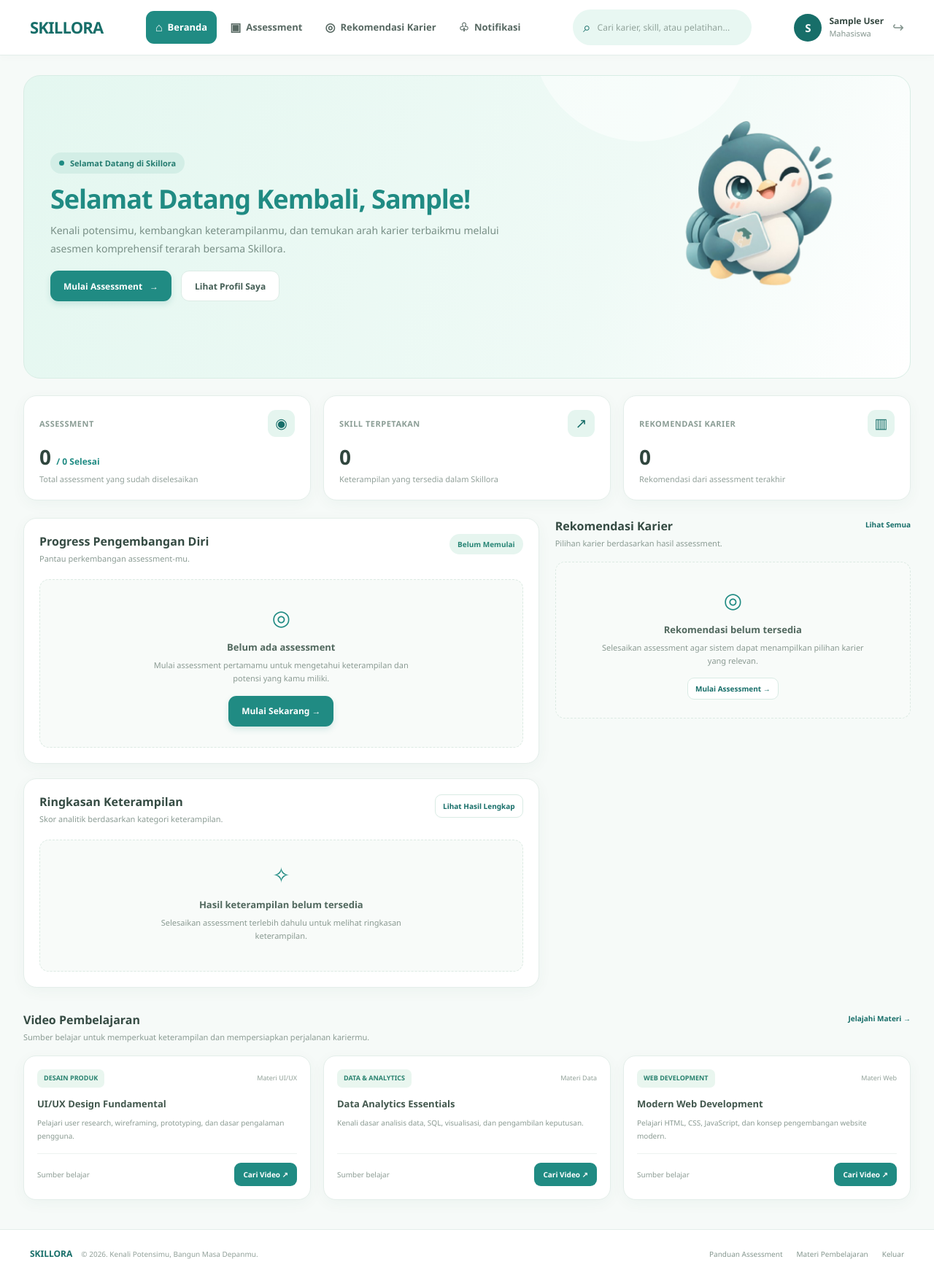
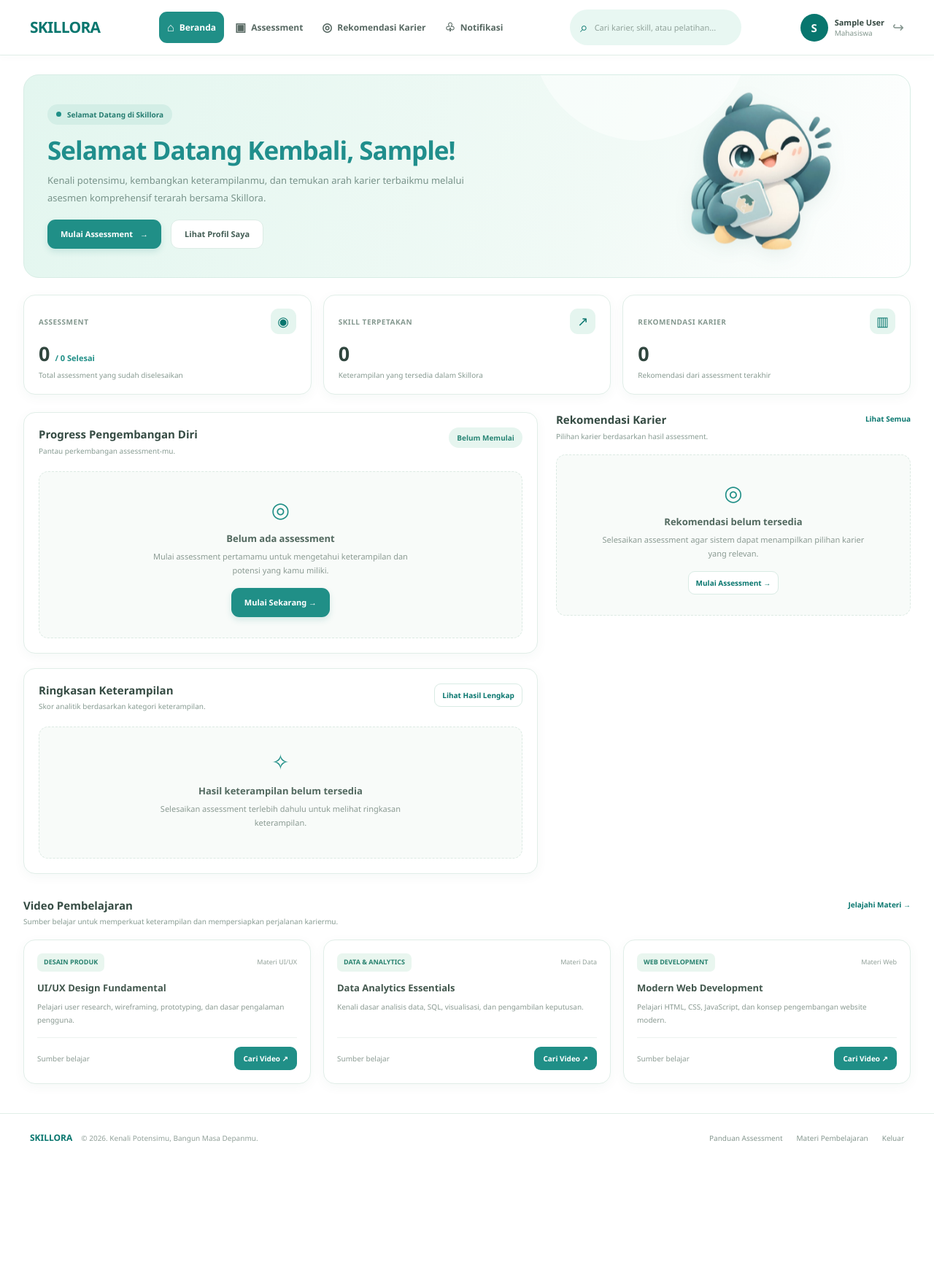
Before and after one commit to alisyadwiramadhani/SKILLORA, a PHP site: page / in a window 1280 px wide. Shown: the whole page at 73% size. After the commit the page ends 1567 px from the top, so only its background shows below. Run offline with PHP 8.4, Linux system fonts and the light colour scheme; the visitor is signed in with stand-in values (Sample User, id 1); data that the repository does not hold is empty.

Commit message:
dashboard&css nya

```diff
--- a/assets/css/dashboard.css
+++ b/assets/css/dashboard.css
@@ -1,33 +1,32 @@
 
-/* =========================================
-   SKILLORA - PROFESSIONAL DASHBOARD
-   Dashboard Design System
-========================================= */
+/* ==================================================
+   SKILLORA - DASHBOARD FINAL
+   Design: Modern, Clean, Mint & Teal
+   Responsive: Desktop, Tablet, Mobile
+================================================== */
+
+/* 1. GLOBAL */
 
 :root {
-    --primary: #208b83;
-    --primary-dark: #176e69;
-    --primary-light: #e2f5f0;
+    --primary: #208f87;
+    --primary-dark: #08766e;
+    --primary-light: #e4f5ef;
 
-    --mint: #e8f7f2;
-    --mint-soft: #f3faf7;
+    --mint: #e8f7f1;
+    --background: #f5faf8;
 
     --text: #30443f;
-    --muted: #84958e;
+    --muted: #82968d;
 
     --white: #ffffff;
-    --border: #e4eeea;
+    --border: #e1eee8;
 
-    --green: #19ad83;
-    --blue: #1595ac;
+    --green: #18b98b;
+    --blue: #1595ad;
 
-    --shadow:
-        0 5px 20px rgba(31, 87, 73, .045);
-
-    --radius: 18px;
+    --shadow: 0 4px 16px rgba(31, 87, 73, .045);
+    --radius: 16px;
 }
-
-/* RESET */
 
 * {
     box-sizing: border-box;
@@ -40,19 +39,15 @@ html {
 body {
     margin: 0;
     min-height: 100vh;
-    font-family:
-        "Segoe UI",
-        Arial,
-        sans-serif;
-
+    font-family: "Segoe UI", Arial, sans-serif;
     color: var(--text);
-    background: #f6faf8;
+    background: var(--background);
     line-height: 1.6;
 }
 
 a {
+    color: inherit;
     text-decoration: none;
-    color: inherit;
 }
 
 button,
@@ -75,29 +75,25 @@ input {
 
     min-height: 76px;
     padding: 0 3.2%;
+    gap: 15px;
 
-    background: rgba(255, 255, 255, .97);
+    background: rgba(255, 255, 255, .98);
     border-bottom: 1px solid var(--border);
-
     box-shadow: 0 2px 12px rgba(30, 80, 65, .025);
-
-    gap: 20px;
 }
 
 .brand {
+    flex-shrink: 0;
     color: var(--primary-dark);
-
-    font-size: 22px;
+    font-size: 21px;
     font-weight: 900;
-    letter-spacing: -.8px;
-
-    white-space: nowrap;
+    letter-spacing: -.7px;
 }
 
 .nav-links {
     display: flex;
     align-items: center;
-    gap: 5px;
+    gap: 4px;
 }
 
 .nav-links a {
@@ -105,22 +101,21 @@ input {
     align-items: center;
     gap: 7px;
 
-    padding: 10px 13px;
+    padding: 9px 11px;
 
     color: #586963;
-    font-size: 13px;
+    font-size: 12px;
     font-weight: 650;
 
     border-radius: 11px;
-
+    white-space: nowrap;
     transition: .2s ease;
-    white-space: nowrap;
 }
 
 .nav-links a:hover,
 .nav-links a.active {
+    color: white;
     background: var(--primary);
-    color: white;
 }
 
 .nav-links a span {
@@ -134,9 +129,8 @@ input {
     align-items: center;
     gap: 9px;
 
-    width: 245px;
-    min-width: 170px;
-
+    width: 235px;
+    min-width: 145px;
     padding: 8px 13px;
 
     background: #e8f7f2;
@@ -167,7 +160,7 @@ input {
     outline: none;
 
     color: var(--text);
-    font-size: 12px;
+    font-size: 11px;
 }
 
 .search-box input::placeholder {
@@ -179,13 +172,14 @@ input {
 .user-area {
     display: flex;
     align-items: center;
-    gap: 12px;
+    flex-shrink: 0;
+    gap: 11px;
 }
 
 .user-profile {
     display: flex;
     align-items: center;
-    gap: 10px;
+    gap: 9px;
 }
 
 .avatar {
@@ -207,18 +200,17 @@ input {
 .user-text {
     display: flex;
     flex-direction: column;
-
     line-height: 1.4;
 }
 
 .user-text strong {
-    font-size: 12px;
     color: #354841;
+    font-size: 11px;
 }
 
 .user-text small {
-    font-size: 11px;
     color: var(--muted);
+    font-size: 10px;
 }
 
 .logout {
@@ -230,48 +222,36 @@ input {
     color: #d65e54;
 }
 
-/* =========================================
-   MAIN CONTAINER
-========================================= */
-
-.dashboard-container {
-    width: min(100% - 64px, 1450px);
-    margin: 0 auto;
-}
-
-/* =========================================
-   HERO
-========================================= */
+/* ==================================================
+   3. HERO SECTION
+================================================== */
 
 .hero {
     position: relative;
 
     display: grid;
-    grid-template-columns: 1.6fr .7fr;
+    grid-template-columns: minmax(0, 1.6fr) minmax(220px, .7fr);
     align-items: center;
 
     min-height: 235px;
-
-    margin-top: 27px;
-    padding: 32px 36px;
+    margin-top: 26px;
+    padding: 28px 32px;
 
     overflow: hidden;
 
-    background:
-        linear-gradient(
+    background: linear-gradient(
         110deg,
-            #e4f7f0 0%,
-            #effaf6 65%,
+        #e3f6ef 0%,
+        #f1faf6 65%,
         #ffffff 100%
     );
 
     border: 1px solid #d8ede5;
-    border-radius: 23px;
+    border-radius: 21px;
 }
 
 .hero::before {
     content: "";
-
     position: absolute;
 
     width: 300px;
@@ -280,13 +260,14 @@ input {
     right: 18%;
     top: -210px;
 
-    background: rgba(255,255,255,.48);
+    background: rgba(255, 255, 255, .45);
     border-radius: 50%;
 }
 
 .hero-content {
     position: relative;
     z-index: 2;
+    min-width: 0;
 }
 
 .welcome-label {
@@ -296,19 +277,17 @@ input {
 
     padding: 6px 12px;
 
+    color: #247c70;
     background: #d3eee6;
-    color: #247c70;
-
     border-radius: 30px;
 
-    font-size: 11px;
+    font-size: 10px;
     font-weight: 750;
 }
 
 .dot {
     width: 7px;
     height: 7px;
-
     background: var(--primary);
     border-radius: 50%;
 }
@@ -316,21 +295,20 @@ input {
 .hero h1 {
     margin: 12px 0 8px;
 
-    color: var(--primary);
-    font-size: clamp(27px, 3vw, 36px);
+    color: #208e8c;
+    font-size: clamp(26px, 3vw, 35px);
     font-weight: 850;
 
     letter-spacing: -1px;
-    line-height: 1.25;
+    line-height: 1.3;
 }
 
 .hero-description {
     max-width: 620px;
-
     margin: 0;
 
-    color: #788f86;
-    font-size: 14px;
+    color: #78938a;
+    font-size: 13px;
     line-height: 1.8;
 }
 
@@ -349,22 +326,20 @@ input {
     justify-content: center;
     gap: 10px;
 
-    min-height: 42px;
+    min-height: 40px;
     padding: 10px 18px;
 
     border-radius: 11px;
 
-    font-size: 12px;
+    font-size: 11px;
     font-weight: 750;
-
     transition: .2s ease;
 }
 
 .btn-primary {
     color: white;
     background: var(--primary);
-
-    box-shadow: 0 4px 9px rgba(32,139,131,.16);
+    box-shadow: 0 4px 9px rgba(32, 139, 131, .16);
 }
 
 .btn-primary:hover {
@@ -384,71 +359,72 @@ input {
     border-color: #9ccfc0;
 }
 
-.hero-image {
+/* MASCOT */
+
+.hero-visual {
     position: relative;
+    z-index: 1;
 
     display: flex;
     align-items: center;
     justify-content: center;
 
-    height: 190px;
+    width: 100%;
+    min-height: 200px;
 }
 
-.hero-image img {
-    position: relative;
-    z-index: 1;
+.hero-visual img.dashboard-mascot {
+    display: block;
 
-    width: auto;
-    height: 100%;
+    width: 220px;
     max-width: 100%;
+    height: auto;
 
     object-fit: contain;
+    margin: 0;
 
-    filter: drop-shadow(
-        0 10px 12px rgba(25, 86, 73, .09)
-    );
+    filter: drop-shadow(0 8px 12px rgba(25, 86, 73, .08));
 
-    animation: floatMascot 4s ease-in-out infinite;
+    animation: skilloraFloat 2.5s ease-in-out infinite;
 }
 
-@keyframes floatMascot {
+@keyframes skilloraFloat {
     0%, 100% {
         transform: translateY(0);
     }
 
     50% {
-        transform: translateY(-7px);
+        transform: translateY(-10px);
     }
 }
 
-/* =========================================
-   STATISTICS
-========================================= */
+/* ==================================================
+   4. STATISTICS
+================================================== */
 
 .stats-grid {
     display: grid;
-    grid-template-columns: repeat(3, 1fr);
-    gap: 17px;
+    grid-template-columns: repeat(3, minmax(0, 1fr));
+    gap: 16px;
 
     margin-top: 23px;
 }
 
 .stat-card {
     min-width: 0;
-    padding: 19px 21px;
+    padding: 18px 20px;
 
     background: white;
     border: 1px solid var(--border);
     border-radius: var(--radius);
 
     box-shadow: var(--shadow);
-
     transition: .2s ease;
 }
 
 .stat-card:hover {
     transform: translateY(-3px);
-    box-shadow: 0 9px 25px rgba(31,87,73,.07);
+    box-shadow: 0 9px 25px rgba(31, 87, 73, .07);
 }
 
 .stat-top {
@@ -458,8 +434,8 @@ input {
 }
 
 .stat-label {
-    color: #8b9d95;
-    font-size: 11px;
+    color: #84988f;
+    font-size: 10px;
     font-weight: 800;
     letter-spacing: .5px;
 }
@@ -468,49 +444,46 @@ input {
     display: grid;
     place-items: center;
 
-    width: 37px;
-    height: 37px;
+    width: 35px;
+    height: 35px;
 
     color: var(--primary-dark);
     background: #e5f5ef;
-
     border-radius: 11px;
 
-    font-size: 19px;
+    font-size: 18px;
 }
 
 .stat-number {
     margin-top: 9px;
 
     color: #30463e;
-    font-size: 28px;
+    font-size: 27px;
     font-weight: 850;
-
     line-height: 1.3;
 }
 
 .stat-number small {
     color: var(--primary);
-    font-size: 12px;
+    font-size: 11px;
     font-weight: 650;
 }
 
 .stat-card p {
     margin: 4px 0 0;
-
-    color: #91a099;
-    font-size: 11px;
+    color: #879a91;
+    font-size: 10px;
 }
 
-/* =========================================
-   MAIN CONTENT GRID
-========================================= */
+/* ==================================================
+   5. MAIN CONTENT
+================================================== */
 
 .content-grid {
     display: grid;
-    grid-template-columns: 1.45fr 1fr;
+    grid-template-columns: minmax(0, 1.45fr) minmax(0, 1fr);
     align-items: start;
-    gap: 22px;
+    gap: 25px;
 
     margin-top: 24px;
 }
@@ -521,7 +494,7 @@ input {
 }
 
 .panel {
-    padding: 21px;
+    padding: 20px;
 
     background: white;
     border: 1px solid var(--border);
@@ -547,9 +520,8 @@ input {
 .section-title-row h2,
 .learning-heading h2 {
     margin: 0;
-
     color: #354b43;
-    font-size: 16px;
+    font-size: 15px;
     font-weight: 800;
 }
 
@@ -557,9 +529,8 @@ input {
 .section-title-row p,
 .learning-heading p {
     margin: 4px 0 0;
-
-    color: #8a9b93;
-    font-size: 11px;
+    color: #879b92;
+    font-size: 10px;
 }
 
 .level-badge {
@@ -699,11 +664,12 @@ input {
     white-space: nowrap;
 }
 
-/* =========================================
-   SKILL SUMMARY
-========================================= */
+/* ==================================================
+   7. SKILL SUMMARY
+================================================== */
 
 .small-link {
+    display: inline-block;
     padding: 7px 10px;
 
     color: var(--primary-dark);
@@ -983,21 +941,19 @@ input {
 
     min-width: 0;
     min-height: 185px;
-
     padding: 18px;
 
     background: white;
     border: 1px solid var(--border);
-    border-radius: 17px;
+    border-radius: 16px;
 
     box-shadow: var(--shadow);
-
     transition: .2s ease;
 }
 
 .learning-card:hover {
     transform: translateY(-3px);
-    box-shadow: 0 10px 25px rgba(31,87,73,.07);
+    box-shadow: 0 10px 25px rgba(31, 87, 73, .07);
 }
 
 .learning-top {
@@ -1058,16 +1011,18 @@ input {
 }
 
 .video-button {
+    display: inline-flex;
+    align-items: center;
+    justify-content: center;
+
     padding: 8px 12px;
 
     color: white;
     background: var(--primary);
-
     border-radius: 9px;
 
     font-size: 10px;
     font-weight: 750;
-
     white-space: nowrap;
 }
 
@@ -1307,107 +1276,7 @@ input {
     }
 
 }
-/* =========================================
-   ANIMASI MASKOT DASHBOARD SKILLORA
-   ========================================= */
 
-.dashboard-mascot {
-    display: block;
-    width: 180px;
-    max-width: 100%;
-    height: auto;
-    margin: 0 auto 12px;
-
-    animation: skilloraFloat 2s ease-in-out infinite;
-    will-change: transform;
+body {
+    background: #ffffff !important;
 }
-
-@keyframes skilloraFloat {
-    0%, 100% {
-        transform: translateY(0);
-    }
-
-    50% {
-        transform: translateY(-20px);
-    }
-}
-/* POSISI MASKOT DI ATAS TEKS */
-
-.hero-visual {
-    display: flex;
-    flex-direction: column;
-    justify-content: center;
-    align-items: center;
-    min-height: 350px;
-    position: relative;
-}
-
-.hero-visual::before {
-    display: none;
-}
-
-.mascot-content {
-    display: flex;
-    flex-direction: column;
-    align-items: center;
-    justify-content: center;
-    text-align: center;
-    width: 100%;
-    gap: 15px;
-}
-
-.dashboard-mascot {
-    display: block;
-    width: 230px;
-    max-width: 100%;
-    height: auto;
-    object-fit: contain;
-}
-
-.mascot-content h2 {
-    margin: 0;
-    color: var(--dashboard-teal-dark);
-    font-size: 28px;
-    font-weight: 800;
-    line-height: 1.3;
-    text-align: center;
-}
-
-/* MERAPIKAN TEKS DI BAWAH MASKOT */
-
-.mascot-content {
-    display: flex;
-    flex-direction: column;
-    align-items: center;
-    text-align: center;
-    width: 100%;
-    gap: 0;
-}
-
-.mascot-content h2 {
-    margin: 18px 0 12px;
-    color: var(--dashboard-dark);
-    font-size: 25px;
-    font-weight: 800;
-    line-height: 1.3;
-    text-align: center;
-}
-
-.mascot-content p {
-    max-width: 310px;
-    margin: 0 auto 14px;
-    color: var(--dashboard-text);
-    font-size: 14px;
-    line-height: 1.7;
-    text-align: center;
-}
-
-.mascot-content strong {
-    display: block;
-    margin-top: 2px;
-    color: var(--dashboard-teal-dark);
-    font-size: 13px;
-    font-weight: 700;
-    line-height: 1.5;
-    text-align: center;
-}
--- a/index.php
+++ b/index.php
@@ -270,27 +270,9 @@ $videos = [
     <meta name="theme-color" content="#10594e">
     <title>Dashboard | SKILLORA</title>
 
-    <link rel="stylesheet" href="assets/css/global.css">
-    <link rel="stylesheet" href="assets/css/dashboard.css">
+    <link rel="stylesheet" href="assets/css/global.css?v=2">
+<link rel="stylesheet" href="assets/css/dashboard.css?v=100">
 
-    <!-- ANIMASI MASKOT -->
-    <style>
-        @keyframes maskotNaikTurun {
-            0% { transform: translateY(0); }
-            50% { transform: translateY(-30px); }
-            100% { transform: translateY(0); }
-        }
-
-        .hero-visual img.dashboard-mascot {
-            display: block;
-            width: 230px;
-            max-width: 100%;
-            height: auto;
-            object-fit: contain;
-            animation: maskotNaikTurun 1.5s ease-in-out infinite;
-            will-change: transform;
-        }
-    </style>
 </head>
 
 <body>
```
Also changed, not shown: other parts of assets/css/dashboard.css (+64 -65 lines). Lines whose indentation alone changed are shown as unchanged.
